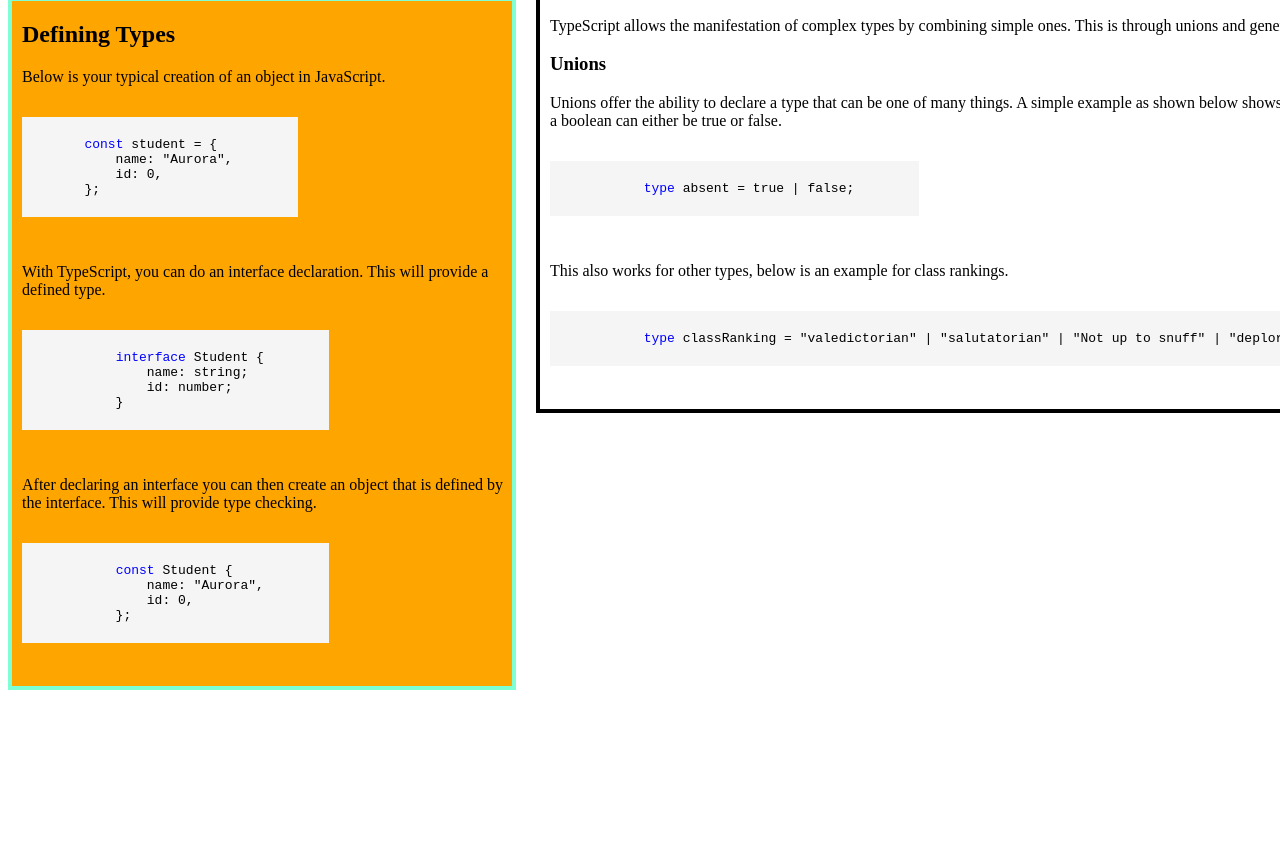
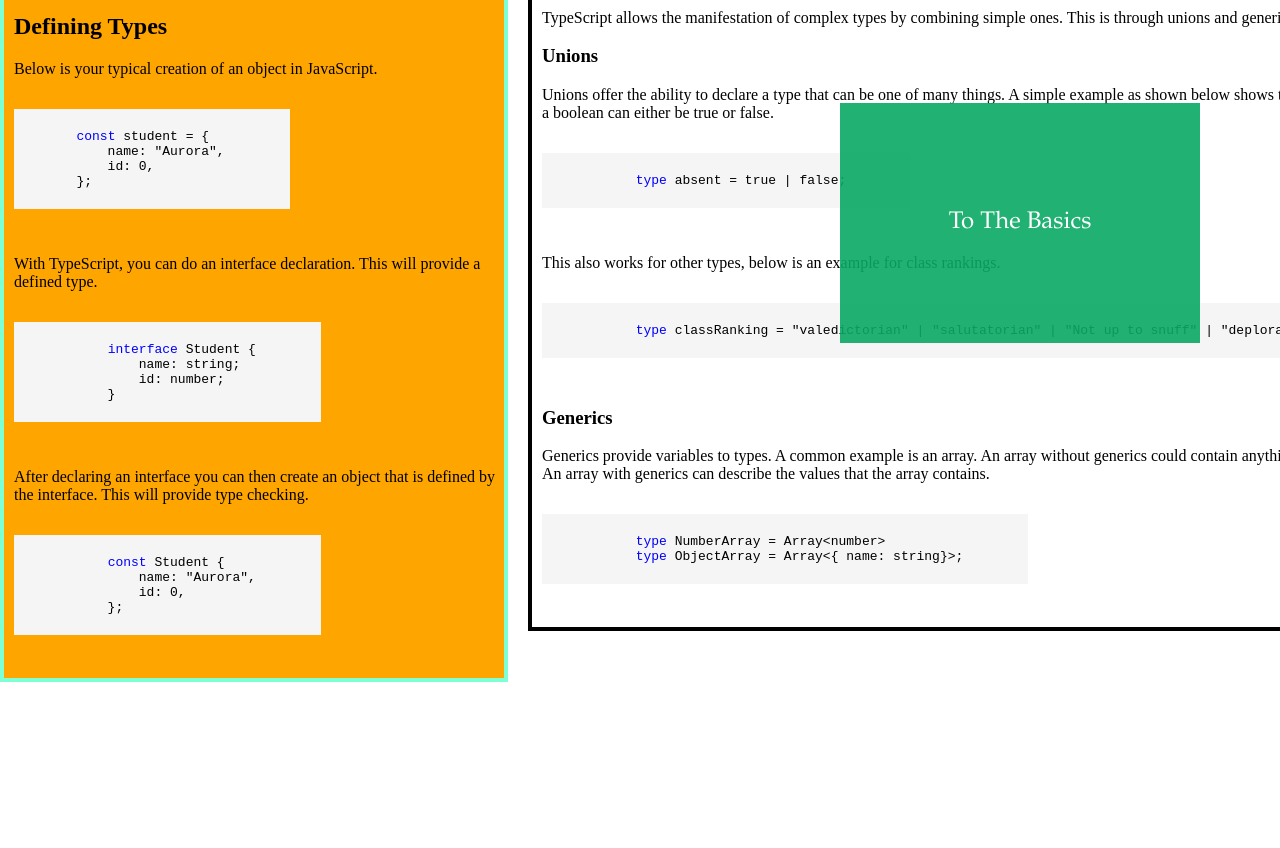
Before and after one commit to cs401-fall2022/lesson14-stocktonwoodworth, a plain HTML site: page index.html in a window 1280 px wide. Shown: the part 189-1037 px from the top of the page. Drawn offline with Linux system fonts and the light colour scheme.

Commit message:
finished comTypes, image, to basics.html

```diff
--- a/css/main.css
+++ b/css/main.css
@@ -1,9 +1,27 @@
+/* Reset body */
+body {
+    margin: 0 0 0 0;
+    padding: 0 0 0 0;
+    overflow: hidden;
+}
+
 /* Introduction/page header styling */
 .introduction {
     background-color: aquamarine;
     border: 4px solid orange;
     width: 60%;
     padding: 5px;
+}
+
+img {
+    float: right;
+    width: 30%;
+}
+
+.introImage {
+    position: relative;
+    bottom: 11em;
+    right: 7em;
 }
 /* End Introduction/page header styling */
 
@@ -54,3 +72,30 @@
     margin-left: 10px;
 }
 /* End composing types styling */
+
+/* Style for buttons */
+button {
+    background-color: #0aa964;
+    color: white;
+    font-family: "Palatino Linotype", sans-serif;
+    font-size: x-large;
+    padding: 14px 20px;
+    margin: 8px 0;
+    border: none;
+    cursor: pointer;
+    width: 15em;
+    height: 10em;
+    opacity: 0.9;
+}
+
+button:hover {
+    opacity: 1;
+}
+
+/* basicButton location */
+.basicButton {
+    position: relative;
+    float: right;
+    right: 5em;
+    bottom: 80em;
+}
--- a/index.html
+++ b/index.html
@@ -19,6 +19,10 @@
         software. The best part about TypeScript though, it still follows JavaScript's nonsensical semantics for
         consistency.
     </p>
+</div>
+
+<div class="introImage">
+    <img src="images/typescript-logo.png" alt="TypeScript">
 </div>
 <!-- End Page header and introduction -->
 
@@ -77,7 +81,24 @@
             <span style="color: blue">type</span> classRanking = "valedictorian" | "salutatorian" | "Not up to snuff" | "deplorable";
         </code>
     </pre>
+
+    <h3>Generics</h3>
+    <p>Generics provide variables to types. A common example is an array. An array without generics could contain
+        anything. An array with generics can describe the values that the array contains.</p>
+
+    <pre>
+        <code>
+            <span style="color: blue">type</span> NumberArray = Array&lt;number&gt;
+            <span style="color: blue">type</span> ObjectArray = Array<{ name: string}>;
+        </code>
+    </pre>
 </div>
 <!-- End Composing Types -->
 
+<!-- Next Page button -->
+<div class="basicButton">
+    <label for="basicButton">
+        <button type="button" id="basicButton" onclick="window.location.href='basics.html';">To The Basics</button>
+    </label>
+</div>
 </body>
```
Also changed, not shown: basics.html (added, +10 -0 lines), images/typescript-logo.png (added).
